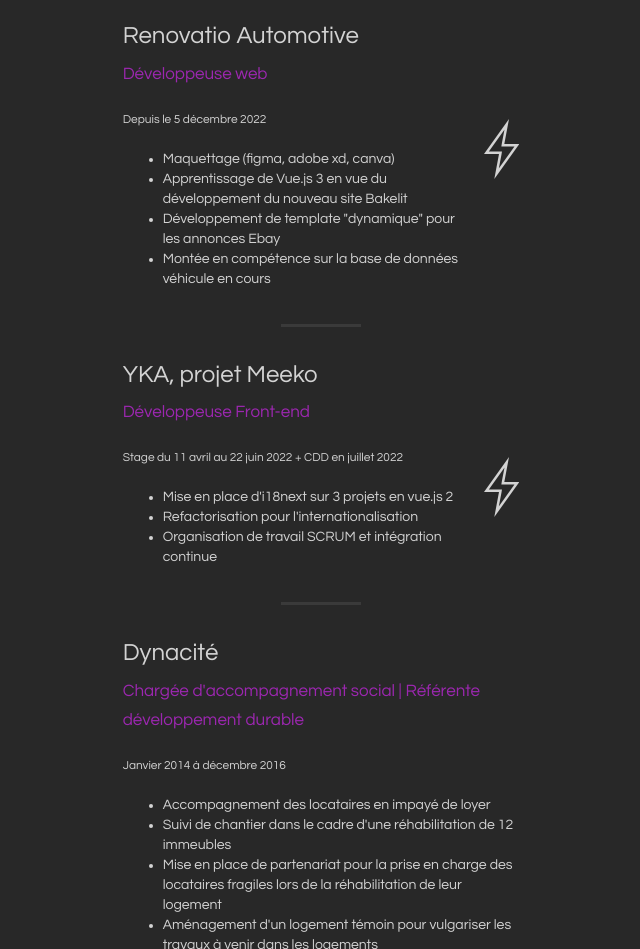
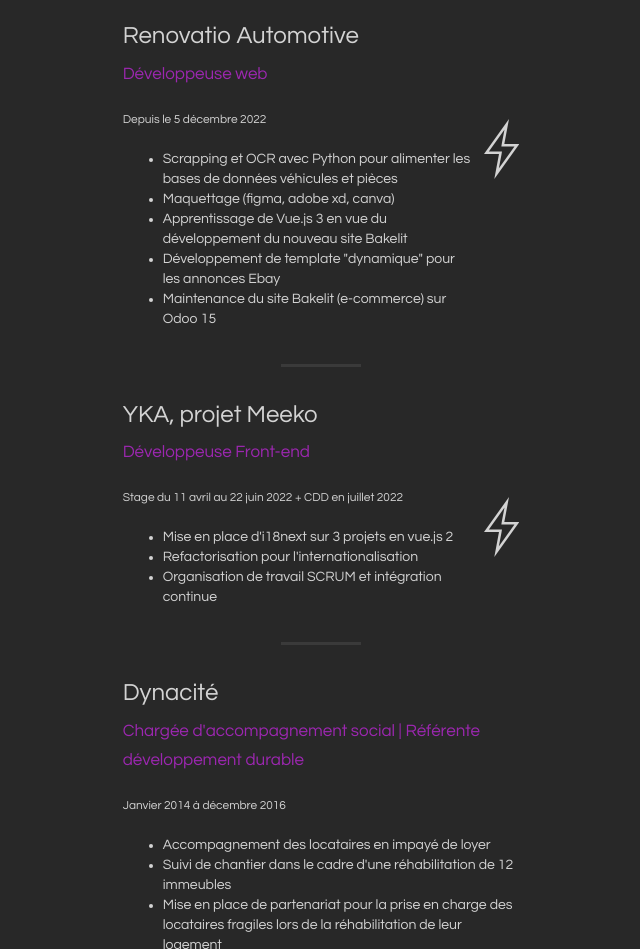
Before and after one commit to Chachared/Chachared.github.io, a plain HTML site: page index.html in a window 1280 px wide. Shown: the part 3158-4107 px from the top of the page, without its empty margins (319-959 px from the left). Drawn offline with Linux system fonts and the light colour scheme; files whose address does not match are found by name.

Commit message:
Update index.html

```diff
--- a/index.html
+++ b/index.html
@@ -368,10 +368,11 @@
             <p class="small">
               Depuis le 5 décembre 2022 <br>
               <ul>
+                <li> Scrapping et OCR avec Python pour alimenter les bases de données véhicules et pièces </li>
                 <li> Maquettage (figma, adobe xd, canva) </li>
                 <li> Apprentissage de Vue.js 3 en vue du développement du nouveau site Bakelit </li>
                 <li> Développement de template "dynamique" pour les annonces Ebay </li>
-                <li> Montée en compétence sur la base de données véhicule en cours </li>
+                <li> Maintenance du site Bakelit (e-commerce) sur Odoo 15 </li>
               </ul>
 
             </p>
```
